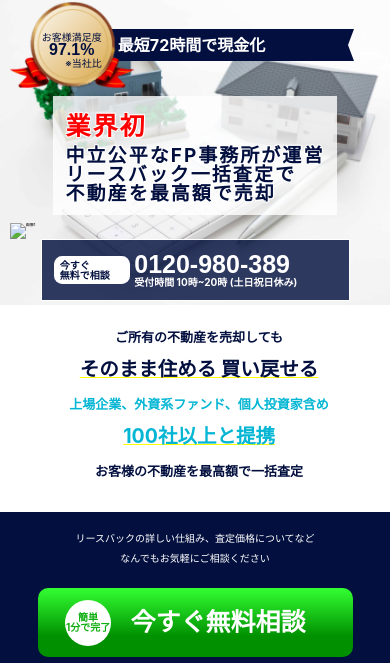
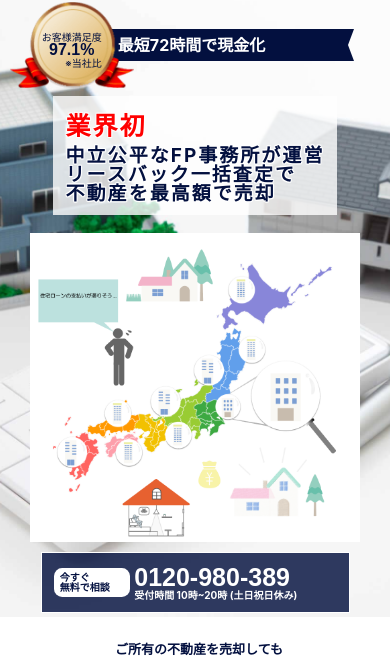
Before and after one commit to kkhr1341/au00trust, a plain HTML site: page index.html in a window 390 px wide. Shown: the part 52-715 px from the top of the page. Drawn offline with Linux system fonts and the light colour scheme.

Commit message:
トップ画像追加

```diff
--- a/assets/css/style.css
+++ b/assets/css/style.css
@@ -894,6 +894,12 @@ body{
   position: relative;
 }
 
+.sec01 .img {
+  width: min-content;
+  margin: auto;
+  padding: 10px;
+}
+
 .top-logo img {
   width: 90%;
   margin: auto;
@@ -1297,6 +1303,13 @@ footer > div {
 .top-logo .img {
   background-color: initial;
 }
+
+.sec01 .img {
+  width: 350px;
+  margin: auto;
+  padding: 10px;
+}
+
   .sec01-tel {
     width: calc(192px + 30vw);
   }
--- a/index.html
+++ b/index.html
@@ -75,7 +75,7 @@
         <div class="b fz-30">
           <p><span class="fz-40">業界初</span><br>中立公平なFP事務所が運営<br>リースバック一括査定で<br>不動産を最高額で売却</p>
         </div>
-        <img class="img c" src="" alt="画像1">
+        <img class="img c" src="img/image-3.png" alt="画像1">
         <div class="sec01-tel d">
           <p class="a fz-15">今すぐ<br>無料で相談</p>
           <p class="b jost-bold fz-40">0120-980-389</p>
```
Also changed, not shown: img/image-3.png (added).
